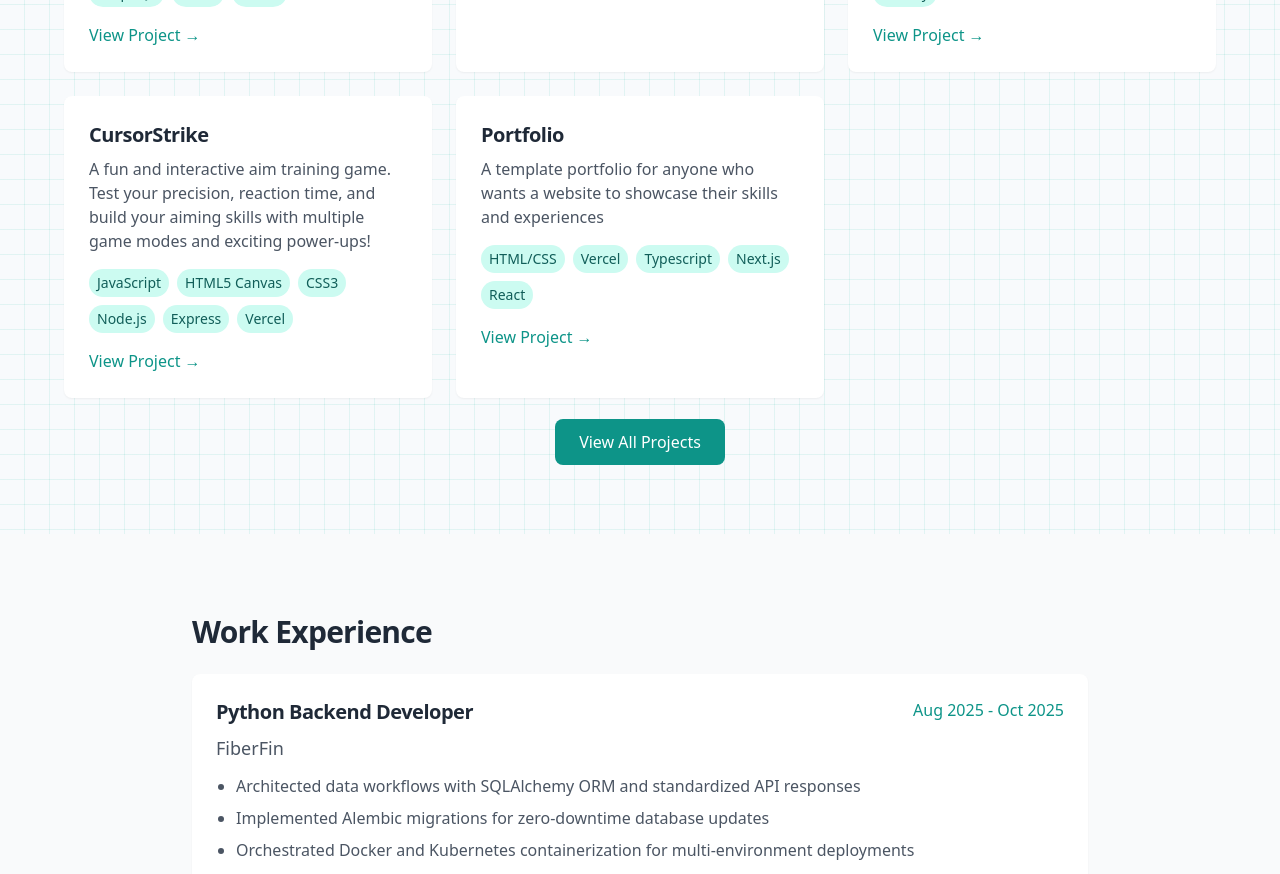
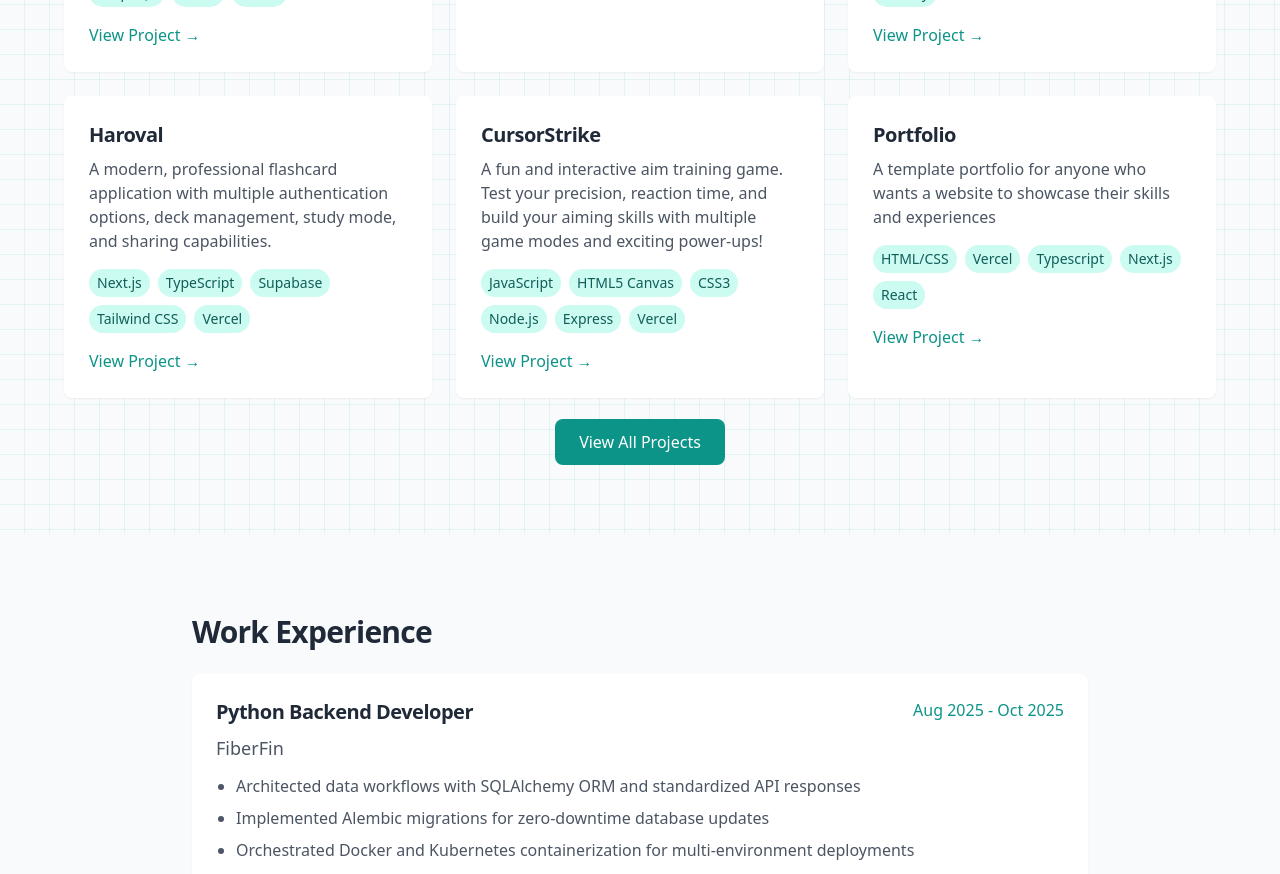
Before and after one commit to nocturnal629/portfolio, a Next.js app: page / in a window 1280 px wide. Shown: the part 1520-2394 px from the top of the page. Built offline with nearby package versions, Linux system fonts and the light colour scheme.

Commit message:
Add new project "Haroval" to projects list
- Introduced a new entry for "Haroval", a modern flashcard application.
- Included details such as description, technologies used, and project link.

```diff
--- a/src/data/projects.ts
+++ b/src/data/projects.ts
@@ -37,6 +37,12 @@ export const projects: Project[] = [
     link: "https://github.com/nocturnal625/Sierra"
   },
   {
+    title: "Haroval",
+    description: "A modern, professional flashcard application with multiple authentication options, deck management, study mode, and sharing capabilities.",
+    tech: ["Next.js", "TypeScript", "Supabase", "Tailwind CSS", "Vercel"],
+    link: "https://github.com/nocturnal625/haroval"
+  },
+  {
     title: "CursorStrike",
     description: "A fun and interactive aim training game. Test your precision, reaction time, and build your aiming skills with multiple game modes and exciting power-ups!",
     tech: ["JavaScript", "HTML5 Canvas", "CSS3", "Node.js", "Express", "Vercel"],
```
